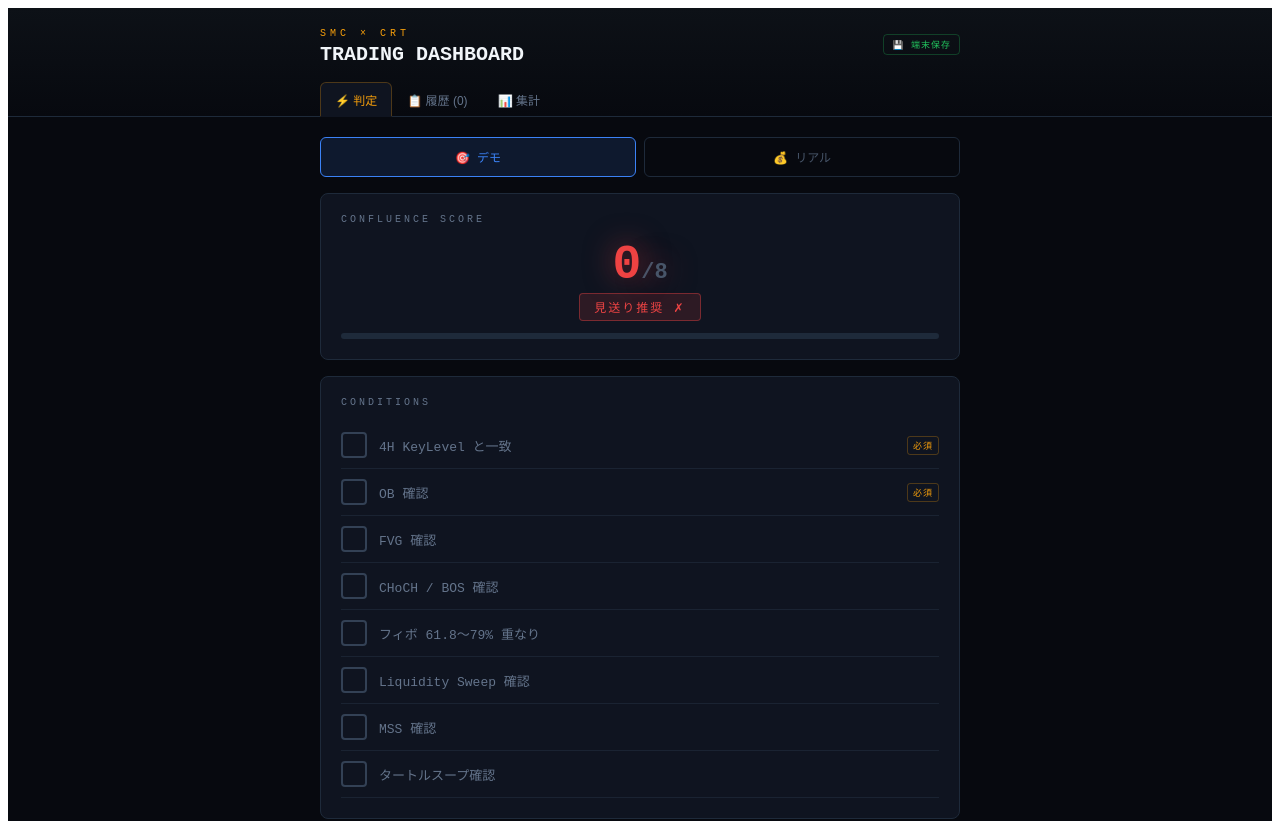
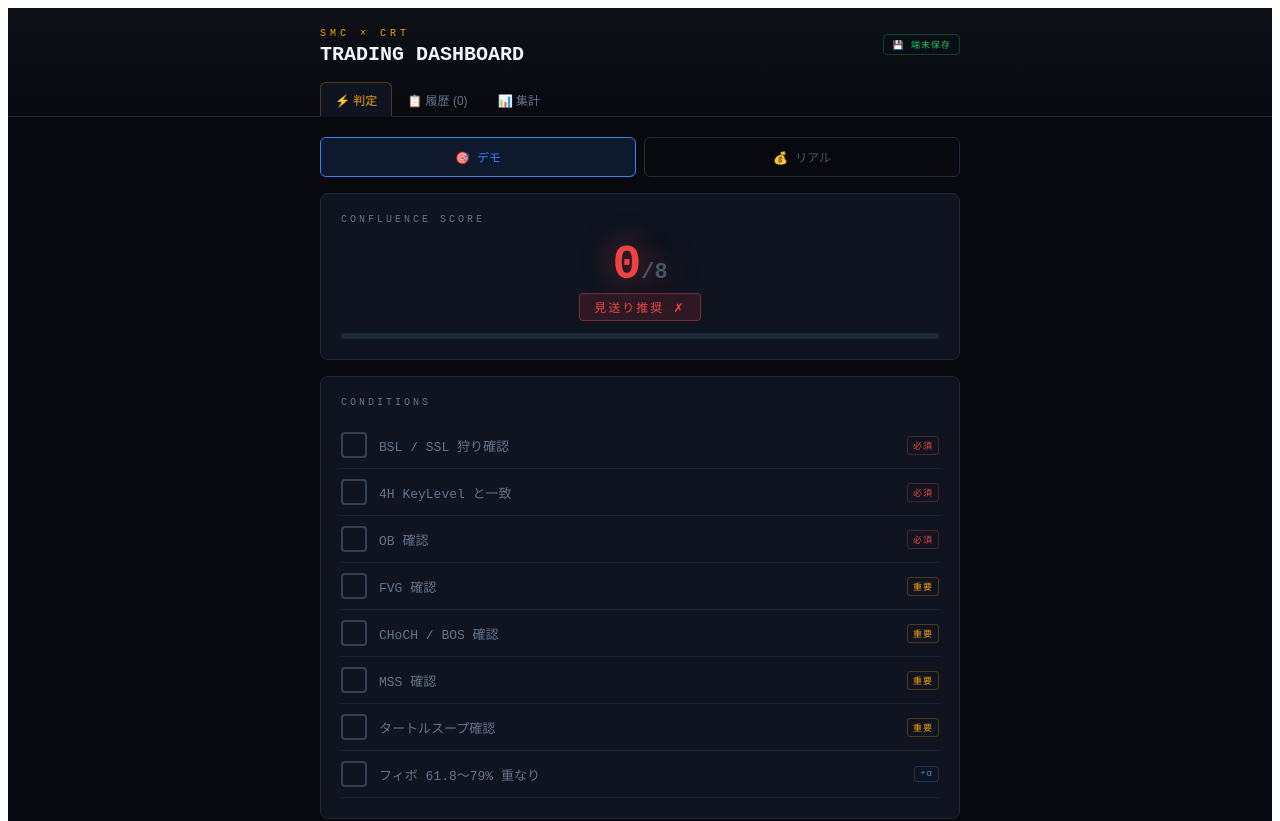
Before and after one commit to Tikki1343/Trading-save-ver1.0, a React (Create React App) app: page / in a window 1280 px wide. Shown: the top 821 px of the page. Built offline with nearby package versions, Linux system fonts and the light colour scheme.

Commit message:
Update App.js

```diff
--- a/src/App.js
+++ b/src/App.js
@@ -44,19 +44,18 @@ export default function App() {
   const [records, setRecords] = useState([]);
   const [saved, setSaved] = useState(false);
 
-  const conditions = [
-    { key: "keyLevel", label: "4H KeyLevel と一致", required: true },
-    { key: "ob", label: "OB 確認", required: true },
-    { key: "fvg", label: "FVG 確認", required: false },
-    { key: "chochBos", label: "CHoCH / BOS 確認", required: false },
-    { key: "fibo", label: "フィボ 61.8〜79% 重なり", required: false },
-    { key: "bslSsl", label: "Liquidity Sweep 確認", required: false },
-    { key: "mss", label: "MSS 確認", required: false },
-    { key: "turtleSoup", label: "タートルスープ確認", required: false },
-  ];
-
+ const conditions = [
+  { key: "bslSsl", label: "BSL / SSL 狩り確認", priority: "必須" },
+  { key: "keyLevel", label: "4H KeyLevel と一致", priority: "必須" },
+  { key: "ob", label: "OB 確認", priority: "必須" },
+  { key: "fvg", label: "FVG 確認", priority: "重要" },
+  { key: "chochBos", label: "CHoCH / BOS 確認", priority: "重要" },
+  { key: "mss", label: "MSS 確認", priority: "重要" },
+  { key: "turtleSoup", label: "タートルスープ確認", priority: "重要" },
+  { key: "fibo", label: "フィボ 61.8〜79% 重なり", priority: "あったらうれしい" },
+];
   const score = conditions.filter(c => form[c.key]).length;
-  const requiredMet = conditions.filter(c => c.required).every(c => form[c.key]);
+  const requiredMet = conditions.filter(c => c.priority === "必須").every(c => form[c.key]);
 
   useEffect(() => {
     try {
@@ -165,7 +164,15 @@ const avgRRBe = (() => {
                 <div key={c.key} onClick={() => setForm(f => ({ ...f, [c.key]: !f[c.key] }))} style={{ display: "flex", alignItems: "center", gap: 12, padding: "10px 0", borderBottom: "1px solid #1a2332", cursor: "pointer" }}>
                   <div style={{ width: 22, height: 22, minWidth: 22, background: form[c.key] ? "#22c55e22" : "transparent", border: `2px solid ${form[c.key] ? "#22c55e" : "#334155"}`, borderRadius: 4, display: "flex", alignItems: "center", justifyContent: "center", fontSize: 13, transition: "all 0.15s" }}>{form[c.key] && "✓"}</div>
                   <span style={{ fontSize: 13, color: form[c.key] ? "#f1f5f9" : "#64748b", flex: 1 }}>{c.label}</span>
-                  {c.required && <span style={{ fontSize: 9, letterSpacing: 1, color: "#f59e0b", border: "1px solid #f59e0b44", borderRadius: 3, padding: "2px 5px" }}>必須</span>}
+{c.priority === "必須" && (
+ 　　　　　　　　 <span style={{ fontSize: 9, letterSpacing: 1, color: "#ef4444", border: "1px solid #ef444444", borderRadius: 3, padding: "2px 5px" }}>必須</span>
+)}
+{c.priority === "重要" && (
+  <span style={{ fontSize: 9, letterSpacing: 1, color: "#f59e0b", border: "1px solid #f59e0b44", borderRadius: 3, padding: "2px 5px" }}>重要</span>
+)}
+{c.priority === "あったらうれしい" && (
+  <span style={{ fontSize: 9, letterSpacing: 1, color: "#3b82f6", border: "1px solid #3b82f644", borderRadius: 3, padding: "2px 5px" }}>+α</span>
+)}
                 </div>
               ))}
             </div>
```
